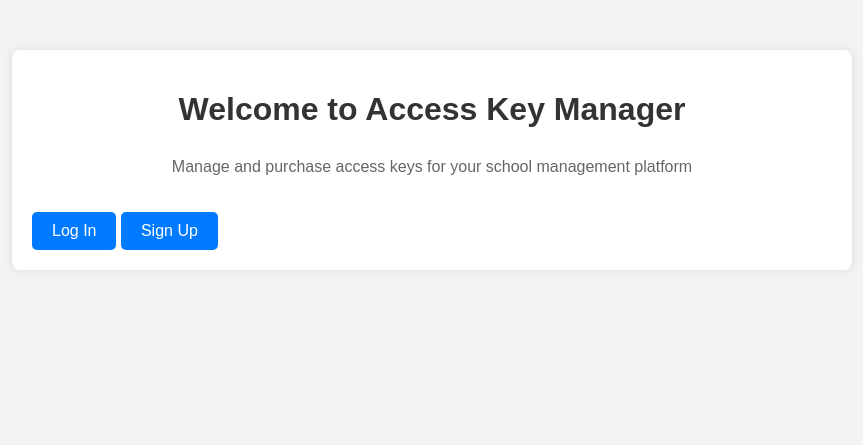
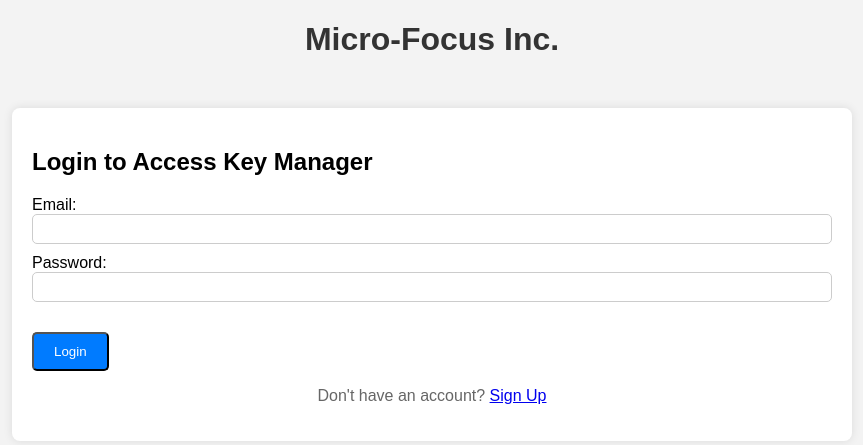
Before and after one commit to Retr0-Xan/Access-Key-Manager, a Django app: page / in a window 1280 px wide. Shown: the top 445 px of the page, without its empty margins (208-1071 px from the left). Run offline with Django 5.2, Linux system fonts and the light colour scheme.

Commit message:
configured login page

```diff
--- a/static/css/styles.css
+++ b/static/css/styles.css
@@ -34,3 +34,14 @@ p {
 .btn:hover {
     background-color: #0056b3;
 }
+
+.input-box{
+    height: 30px;
+    width: 100%;
+    padding: 5px;
+    border: 1px solid #ccc;
+    border-radius: 5px;
+    margin-bottom: 10px;
+    box-sizing: border-box;
+
+}
--- a/templates/layout.html
+++ b/templates/layout.html
@@ -8,11 +8,18 @@
     <link rel="stylesheet" href="{% static 'css/styles.css' %}">
 </head>
 <body>
+    <div class="header">
+        <h1>Micro-Focus Inc.</h1>
+    </div>
     <div class="container">
-        <h1>Welcome to Access Key Manager</h1>
-        <p>Manage and purchase access keys for your school management platform</p>
-        <a href="login.html" class="btn">Log In</a>
-        <a href="signup.html" class="btn">Sign Up</a>
-    </div>
+        <h2>Login to Access Key Manager</h2>
+        <form action="login.html" method="POST">
+            <label for="email">Email:</label>
+            <input class="input-box" type="text" id="email" name="email" required>
+            <label for="password">Password:</label>
+            <input class="input-box" type="password" id="password" name="password" required>
+            <button type="submit" class="btn">Login</button>
+        </form>
+        <p class="signup-link">Don't have an account? <a href="signup.html">Sign Up</a></p>
 </body>
 </html>
```
